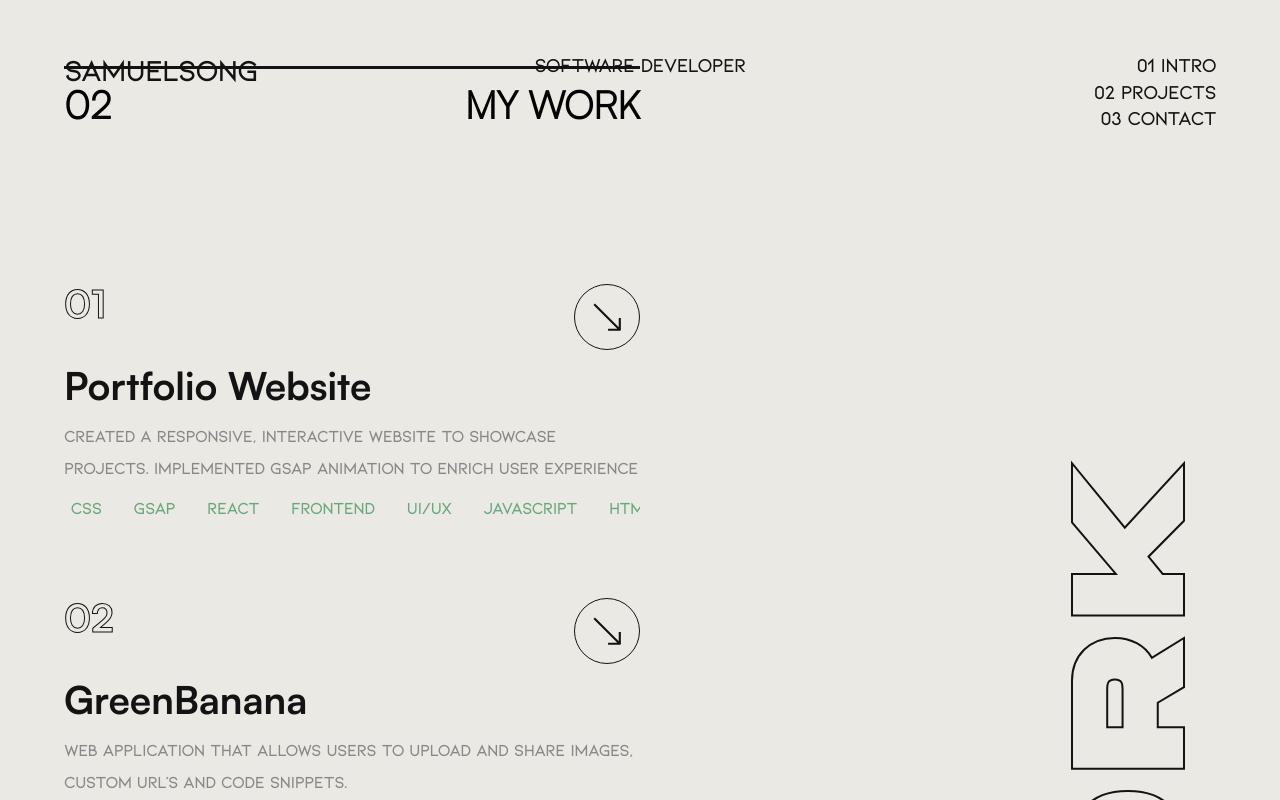
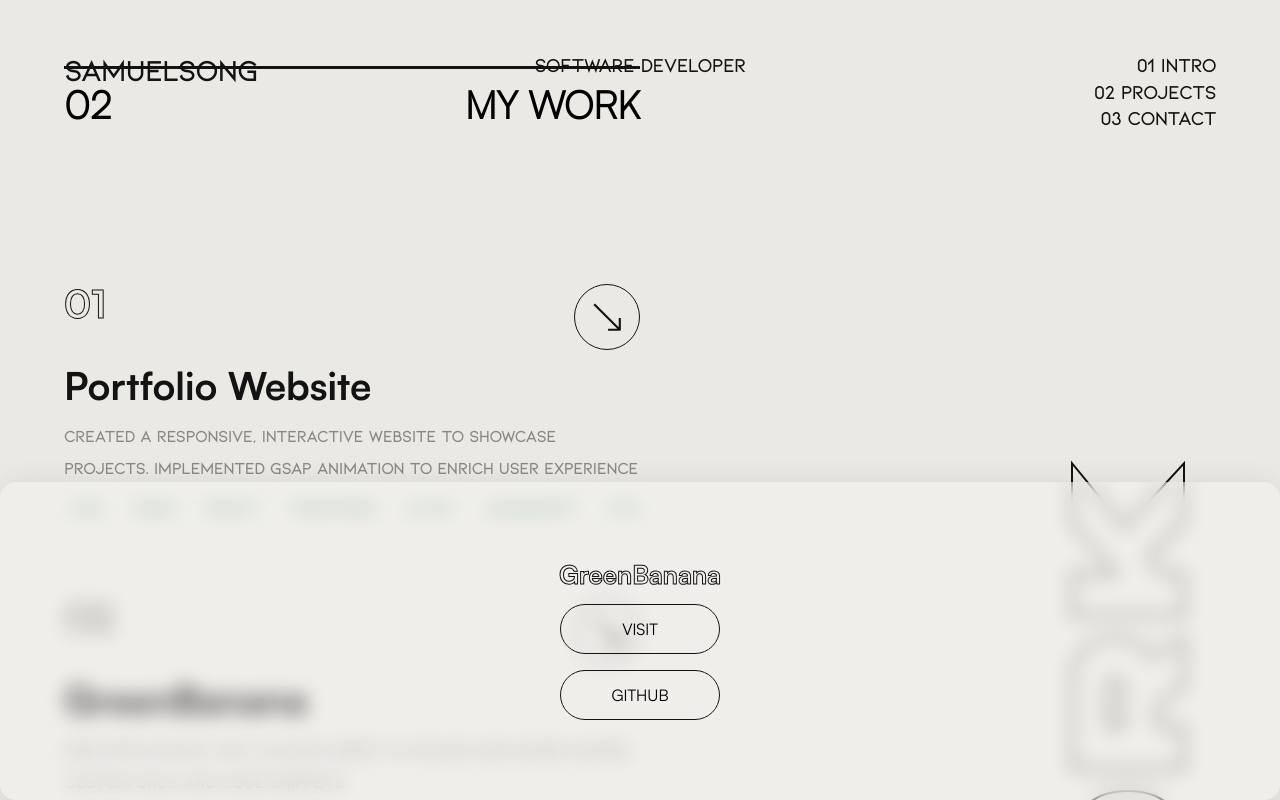
Before and after one commit to samueljsong/portfolio.v4, a React (Vite) app: page /home in a window 1280 px wide. Both pictures are taken after a click on the element 352 px from the left and 1756 px from the top of the page. Shown: the part 1356-2156 px from the top of the page. Built offline with nearby package versions, Linux system fonts and the light colour scheme.

Commit message:
working on modal

```diff
--- /dev/null
+++ b/src/components/Modal.jsx
@@ -0,0 +1,28 @@
+//Dependencies
+import gsap from "gsap";
+
+//Hooks
+import { useEffect, useRef, useState } from "react";
+
+//Styles
+import "../index.css";
+import "../styles/Modal.css";
+
+import { useGSAP } from "@gsap/react";
+import { ScrollTrigger } from "gsap/ScrollTrigger";
+
+gsap.registerPlugin(useGSAP);
+gsap.registerPlugin(ScrollTrigger);
+
+export const Modal = ({ toggleModal }) => {
+    return (
+        <>
+            <div className="modal-container" onClick={toggleModal}></div>
+            <div className="modal">
+                <h3 className="heading2">GreenBanana</h3>
+                <button className="btn text2 buttonText">VISIT</button>
+                <button className="btn text2 buttonText">GITHUB</button>
+            </div>
+        </>
+    );
+};
--- a/src/components/ProjectCard.jsx
+++ b/src/components/ProjectCard.jsx
@@ -2,7 +2,8 @@
 import gsap from "gsap";
 
 //Hooks
-import { useEffect, useRef, useState } from "react";
+import { useEffect, useRef, useState, useContext } from "react";
+import ModalContext from "../context/ModalContext";
 
 //Styles
 import "../index.css";
@@ -20,7 +21,9 @@ import { ScrollTrigger } from "gsap/ScrollTrigger";
 gsap.registerPlugin(useGSAP);
 gsap.registerPlugin(ScrollTrigger);
 
-export const ProjectCard = ({ id, title, num, project }) => {
+export const ProjectCard = ({ id, title, num, project, openModalHandler }) => {
+    const toggleModal = useContext(ModalContext);
+
     const onMouseOverCardHandler = () => {
         gsap.to(`.${id} > .project-top > .arrow-container`, {
             rotation: -90,
@@ -52,10 +55,12 @@ export const ProjectCard = ({ id, title, num, project }) => {
     };
 
     return (
+        <>
             <div
                 className={`project-card-container ${id}`}
                 onMouseEnter={onMouseOverCardHandler}
                 onMouseLeave={onMouseLeaveCardHandler}
+                onClick={toggleModal}
             >
                 <div className="project-top">
                     <h3 className="heading2 project-num">{num}</h3>
@@ -71,5 +76,6 @@ export const ProjectCard = ({ id, title, num, project }) => {
                 </div>
                 <InfiniteMarquee tech={project.tech}></InfiniteMarquee>
             </div>
+        </>
     );
 };
--- /dev/null
+++ b/src/context/ModalContext.jsx
@@ -0,0 +1,5 @@
+import { createContext } from "react";
+
+const ModalContext = createContext();
+
+export default ModalContext;
--- a/src/pages/HomePage.jsx
+++ b/src/pages/HomePage.jsx
@@ -11,6 +11,10 @@ import { Copyright } from "../components/Copyright";
 import { Separation } from "../components/Separation";
 import { Project } from "../components/Project";
 import { About } from "../components/About";
+import { Modal } from "../components/Modal";
+
+//Context
+import ModalContext from "../context/ModalContext";
 
 //Styles
 import "../index.css";
@@ -25,6 +29,13 @@ gsap.registerPlugin(useGSAP);
 gsap.registerPlugin(ScrollTrigger);
 
 export const HomePage = () => {
+    const [showModal, setShowModal] = useState(false);
+
+    const toggleModal = () => {
+        console.log("CHECKING TO SEE IF CONTEXT WORKS");
+        setShowModal(!showModal);
+    };
+
     const lenisRef = useRef(null);
 
     useEffect(() => {
@@ -102,6 +113,7 @@ export const HomePage = () => {
         <>
             <Navbar></Navbar>
             <div className="main-container">
+                {showModal ? <Modal toggleModal={toggleModal} /> : <></>}
                 <section className="landingHome">
                     <div className="landingHome-info">
                         <h1 className="heading4 software fs-huge">SOFTWARE</h1>
@@ -113,7 +125,9 @@ export const HomePage = () => {
                 <Separation num={"01"} text={"WHO AM I?"} side={"right"} />
                 <About></About>
                 <Separation num={"02"} text={"MY WORK"} side={"left"} />
-                <Project></Project>
+                <ModalContext.Provider value={toggleModal}>
+                    <Project />
+                </ModalContext.Provider>
                 <Separation num={"03"} text={"GET IN TOUCH?"} side={"right"} />
                 <Contact></Contact>
                 <Copyright />
--- /dev/null
+++ b/src/styles/Modal.css
@@ -0,0 +1,70 @@
+.modal-container {
+    height: 100%;
+    width: 100%;
+    position: absolute;
+    /* background-color: rgba(0, 0, 0, 0.384); */
+    display: flex;
+    flex-direction: column;
+    justify-items: flex-end;
+    z-index: 1000;
+}
+
+.modal {
+    width: 100%;
+    padding: 5rem 0 5rem 0;
+    /* background-color: #191918; */
+
+    background: rgba(255, 255, 255, 0.26);
+    border-radius: 16px;
+    box-shadow: 0 4px 30px rgba(0, 0, 0, 0.1);
+    backdrop-filter: blur(9.7px);
+    -webkit-backdrop-filter: blur(9.7px);
+
+    position: fixed;
+    bottom: 0;
+    z-index: 10001;
+    display: flex;
+    flex-direction: column;
+    align-items: center;
+    justify-content: center;
+
+    gap: 1rem;
+}
+
+.modal > h3 {
+    background: none;
+    color: transparent;
+    -webkit-text-stroke-width: 1px;
+    -webkit-text-stroke-color: var(--primary);
+    font-size: 2vw;
+}
+
+.modal > button {
+    background: none;
+    border: solid 1px var(--primary);
+    border-radius: 25px;
+    width: 10rem;
+    cursor: pointer;
+}
+
+.buttonText {
+    font-size: 1rem;
+}
+
+@media (max-width: 1199.98px) {
+    .modal > h3 {
+        font-size: 2rem;
+    }
+}
+
+@media (max-width: 991.98px) {
+}
+
+@media (max-width: 767.98px) {
+}
+
+@media (max-width: 575.98px) {
+    .modal > h3 {
+        font-size: 2rem;
+    }
+}
```
Lines whose indentation alone changed are shown as unchanged.
